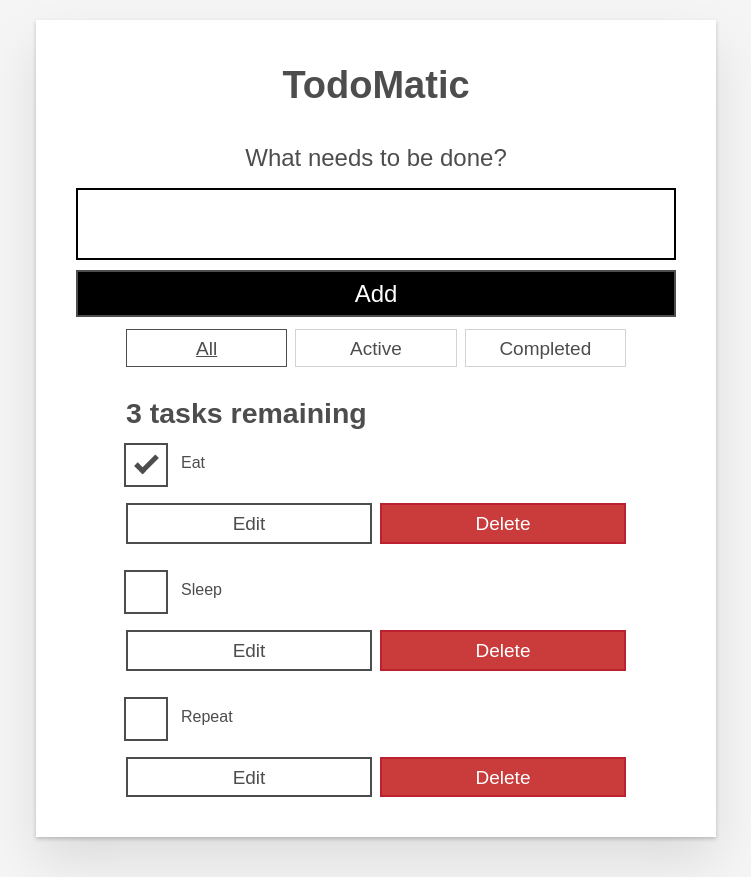
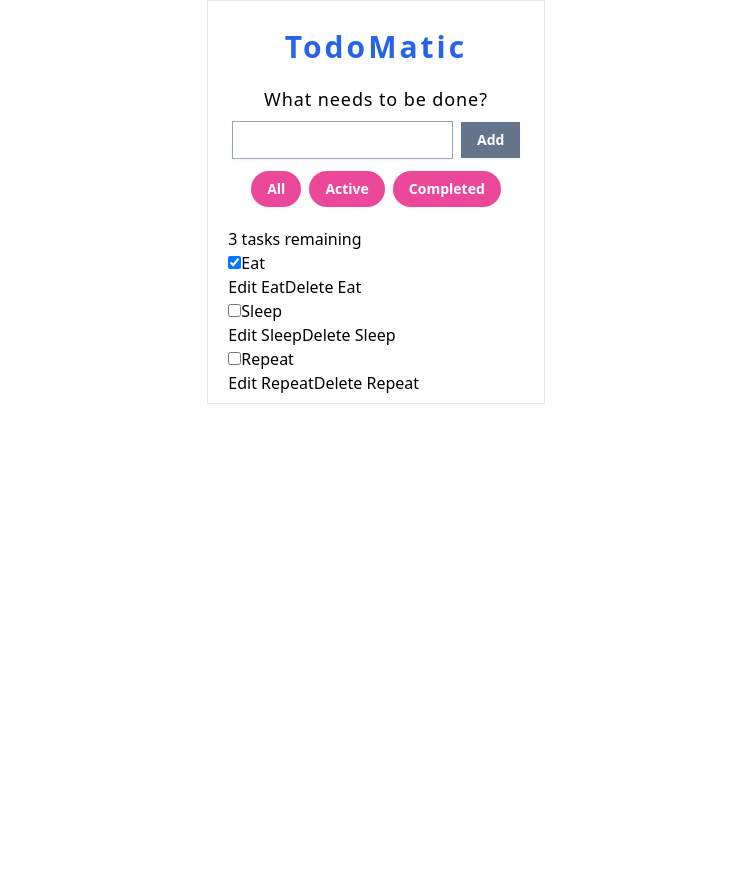
Before and after one commit to sparrowhawwk/react-app-todo, a React (Create React App) app: page / in a window 1280 px wide. Shown: the whole page, without its empty margins (264-1015 px from the left). After the commit the page ends 800 px from the top, so only its background shows below. Built offline with nearby package versions, Linux system fonts and the light colour scheme.

Commit message:
tailwind-css initial commit.

```diff
--- a/package.json
+++ b/package.json
@@ -36,6 +36,9 @@
     ]
   },
   "devDependencies": {
-    "nanoid": "^3.2.0"
+    "autoprefixer": "^10.4.2",
+    "nanoid": "^3.2.0",
+    "postcss": "^8.4.6",
+    "tailwindcss": "^3.0.22"
   }
 }
--- a/src/App.js
+++ b/src/App.js
@@ -97,12 +97,13 @@ function App(props) {
     }, [tasks.length, prevTaskLength]);
 
     return (
-        <div className="todoapp stack-large">
-            <h1>TodoMatic</h1>
+        <div className="grid justify-items-center">
+            <div className="border border-slate-200 pt-2 pr-5 pl-5 pb-2">
+                <h1 className="text-3xl font-bold tracking-widest text-blue-600 text-center mt-5 mb-5">
+                    TodoMatic
+                </h1>
                 <Form addTask={addTask} />
-            <div className="filters btn-group stack-exception">
-                {filterList}
-            </div>
+                <div className="text-center mb-5">{filterList}</div>
                 <h2 id="list-heading" tabIndex="-1" ref={listHeadingRef}>
                     {headingText}
                 </h2>
@@ -114,6 +115,7 @@ function App(props) {
                     {taskList}
                 </ul>
             </div>
+        </div>
     );
 }
 
--- a/src/components/FilterButton.js
+++ b/src/components/FilterButton.js
@@ -2,13 +2,13 @@ function FilterButton(props) {
     return (
         <button
             type="button"
-            className="btn toggle-btn"
+            className="px-4 py-2 font-semibold text-sm bg-pink-500 hover:bg-pink-600 text-white rounded-full shadow-sm mr-1 ml-1"
             aria-pressed={props.isPressed}
             onClick={() => props.setFilter(props.name)}
         >
-            <span className="visually-hidden">Show </span>
+            <span className="hidden">Show </span>
             <span>{props.name}</span>
-            <span className="visually-hidden"> tasks</span>
+            <span className="hidden"> tasks</span>
         </button>
     );
 }
--- a/src/components/Form.js
+++ b/src/components/Form.js
@@ -14,8 +14,8 @@ function Form(props) {
     }
 
     return (
-        <form onSubmit={handleSubmit}>
-            <h2 className="label-wrapper">
+        <form onSubmit={handleSubmit} className="text-center mb-3">
+            <h2 className="text-lg text-center mb-2 tracking-wider">
                 <label htmlFor="new-todo-input" className="label__lg">
                     What needs to be done?
                 </label>
@@ -23,13 +23,16 @@ function Form(props) {
             <input
                 type="text"
                 id="new-todo-input"
-                className="input input__lg"
+                className=" border border-slate-400 mr-2 px-3 py-2 rounded-none text-sm shadow-sm placeholder-slate-400 w-3/4"
                 name="text"
                 autoComplete="off"
                 value={name}
                 onChange={handleChange}
             />
-            <button type="submit" className="btn btn__primary btn__lg">
+            <button
+                type="submit"
+                className="px-4 py-2 font-semibold text-sm bg-slate-500 hover:bg-slate-600 text-white rounded-none shadow-sm"
+            >
                 Add
             </button>
         </form>
--- /dev/null
+++ b/tailwind.config.js
@@ -0,0 +1,7 @@
+module.exports = {
+  content: ['./src/**/*.{js,jsx,ts,tsx}'],
+  theme: {
+    extend: {},
+  },
+  plugins: [],
+};
```
Also changed, not shown: src/index.css (+13 -0 lines), 1 other file (tests, documents, lock files or other folders). Lines whose indentation alone changed are shown as unchanged.
